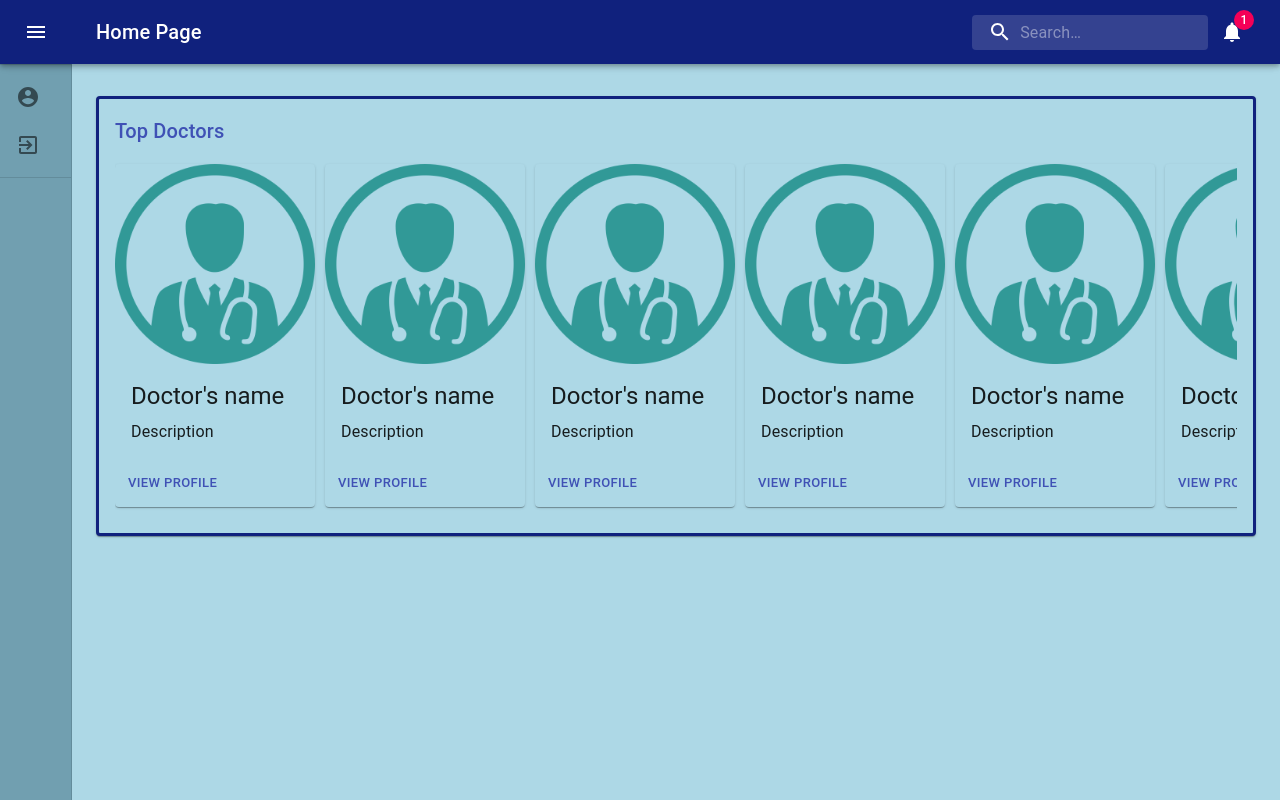
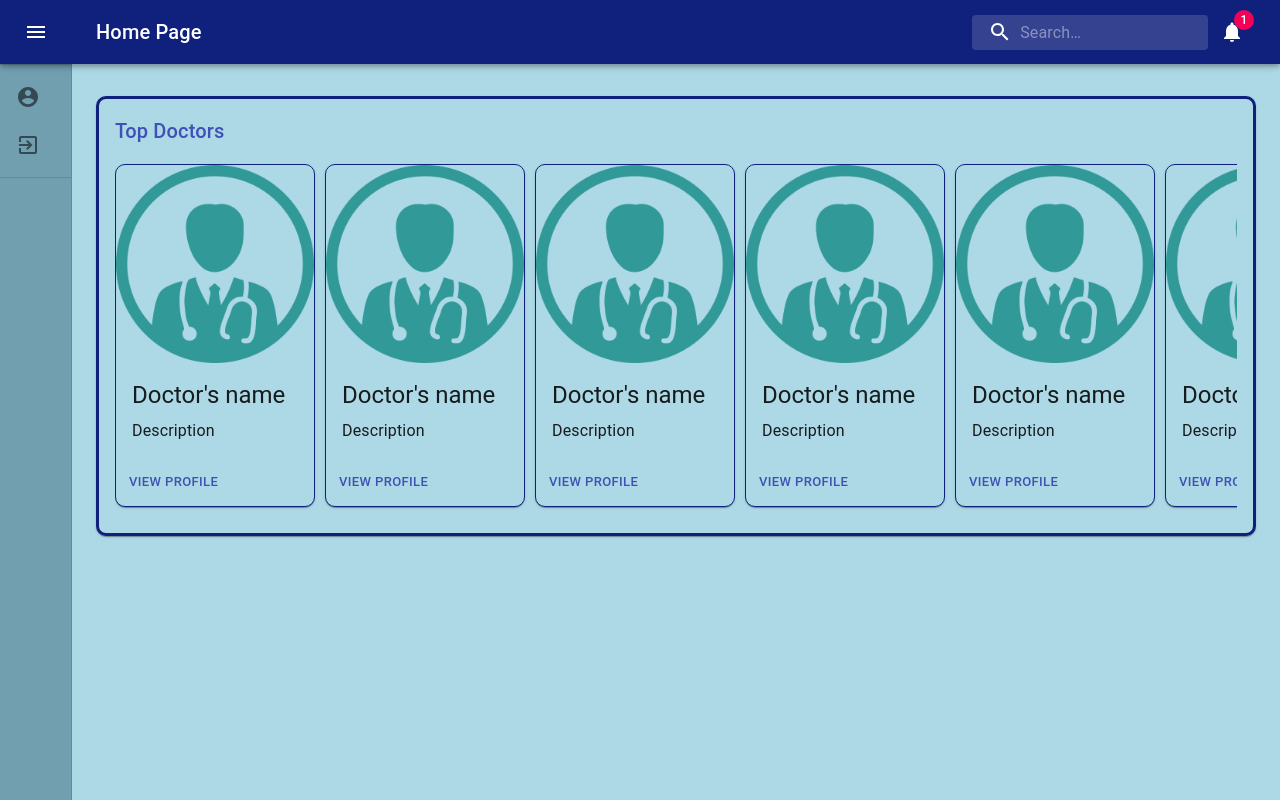
Before and after one commit to Tahlil-992/bugophobia.front-end, a React (Create React App) app: page /patient/explore in a window 1280 px wide. Built offline with nearby package versions, Linux system fonts and the light colour scheme; sample sign-in values are in the browser's storage.

Commit message:
explore page imrpoved

```diff
--- a/src/views/pages/Explore.js
+++ b/src/views/pages/Explore.js
@@ -30,12 +30,22 @@ import CardActions from '@material-ui/core/CardActions';
 import CardContent from '@material-ui/core/CardContent';
 import CardMedia from '@material-ui/core/CardMedia';
 import Button from '@material-ui/core/Button';
+import { callAPIHandler } from "../../core/modules/refreshToken";
 import DoctorImage from "../../assets/images/doctor.png";
 import { resetLocalStorage, resetSessionStorage } from "../../core/modules/storageManager";
 import { useHistory } from "react-router-dom";
 import { connect } from "react-redux";
 import { signOut } from '../../core/Authentication/action/authActions';
 
+const callTopDoctorsAPI = async (isRemembered) => {
+    try {
+        const response = callAPIHandler({ method: "GET", url: `/doctors/TopDoctors/` }, true, isRemembered);
+        return response;
+    }
+    catch (e) {
+        throw e;
+    }
+}
 const drawerWidth = 240;
 const useStyles = makeStyles((theme) => ({
     root: {
@@ -272,7 +282,7 @@ function Explore({ signOut }) {
                 <Container maxWidth="lg" className={classes.container}>
                     <Grid container spacing={3}>
                         <Grid item xs={12}>
-                            <Paper className={classes.paper} style={{ backgroundColor: 'lightblue', border: '3px solid #10217d' }}>
+                            <Paper className={classes.paper} style={{ backgroundColor: 'lightblue', border: '3px solid #10217d', borderRadius:'10px' }}>
                                 <React.Fragment>
                                     <Typography component="h2" variant="h6" color="primary" gutterBottom>
                                         Top Doctors
@@ -281,12 +291,11 @@ function Explore({ signOut }) {
                                         <div className="row__cards">
                                             {cards.map((card) => (
                                                 <Grid item key={card} xs={12} sm={6} md={4}>
-                                                    <Card className={classes.card} style={{ backgroundColor: 'lightblue', minWidth: '200px', marginRight:'10px' }}>
+                                                    <Card className={classes.card} style={{ backgroundColor: 'lightblue', minWidth: '200px', scrollMarginInline:'10px' ,marginRight: '10px', border:'1px solid #10217d', borderRadius:'10px', height:'100%', width:'50%' }}>
                                                         <CardMedia
                                                             className={classes.cardMedia}
                                                             image={DoctorImage}
-                                                            title="Image title"
-                                                        />
+                                                            title="Image title"/>
                                                         <CardContent className={classes.cardContent}>
                                                             <Typography gutterBottom variant="h5" component="h2">
                                                                 Doctor's name
```
